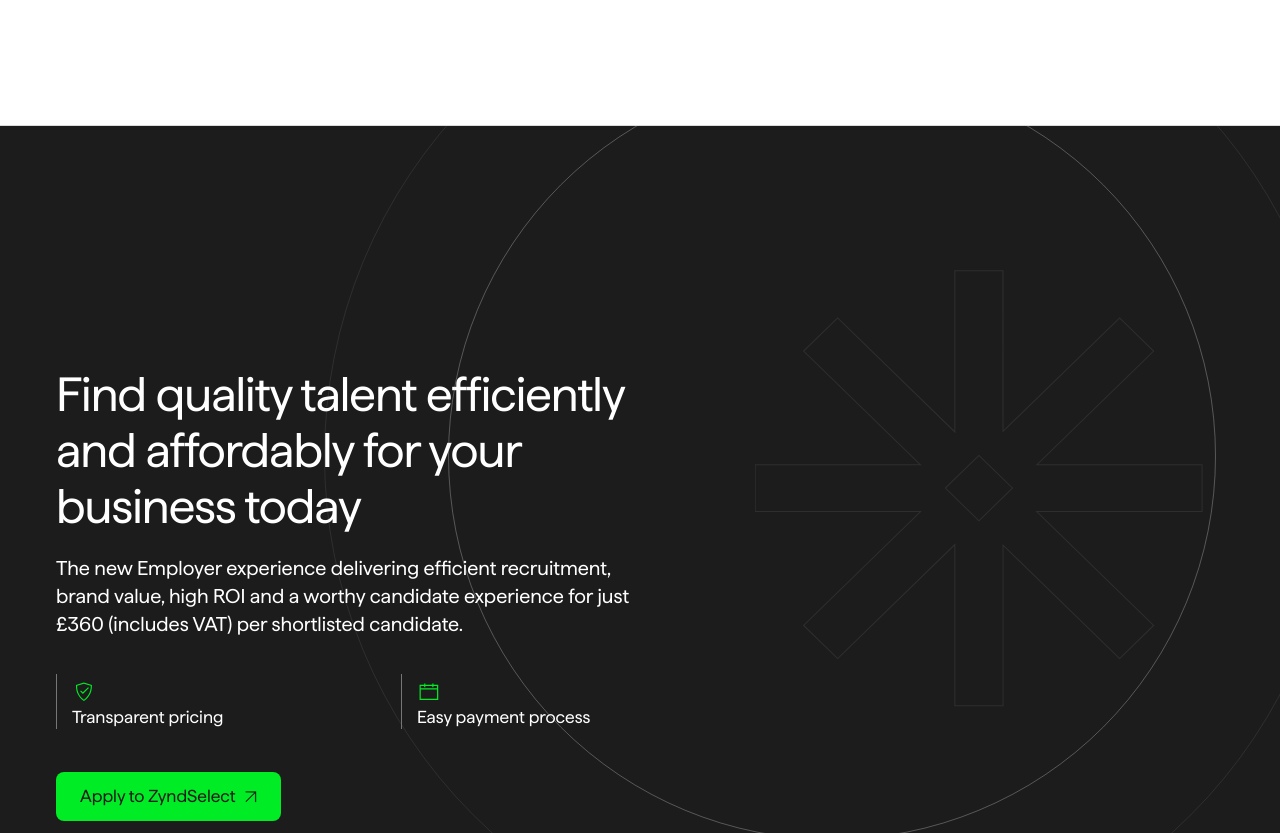
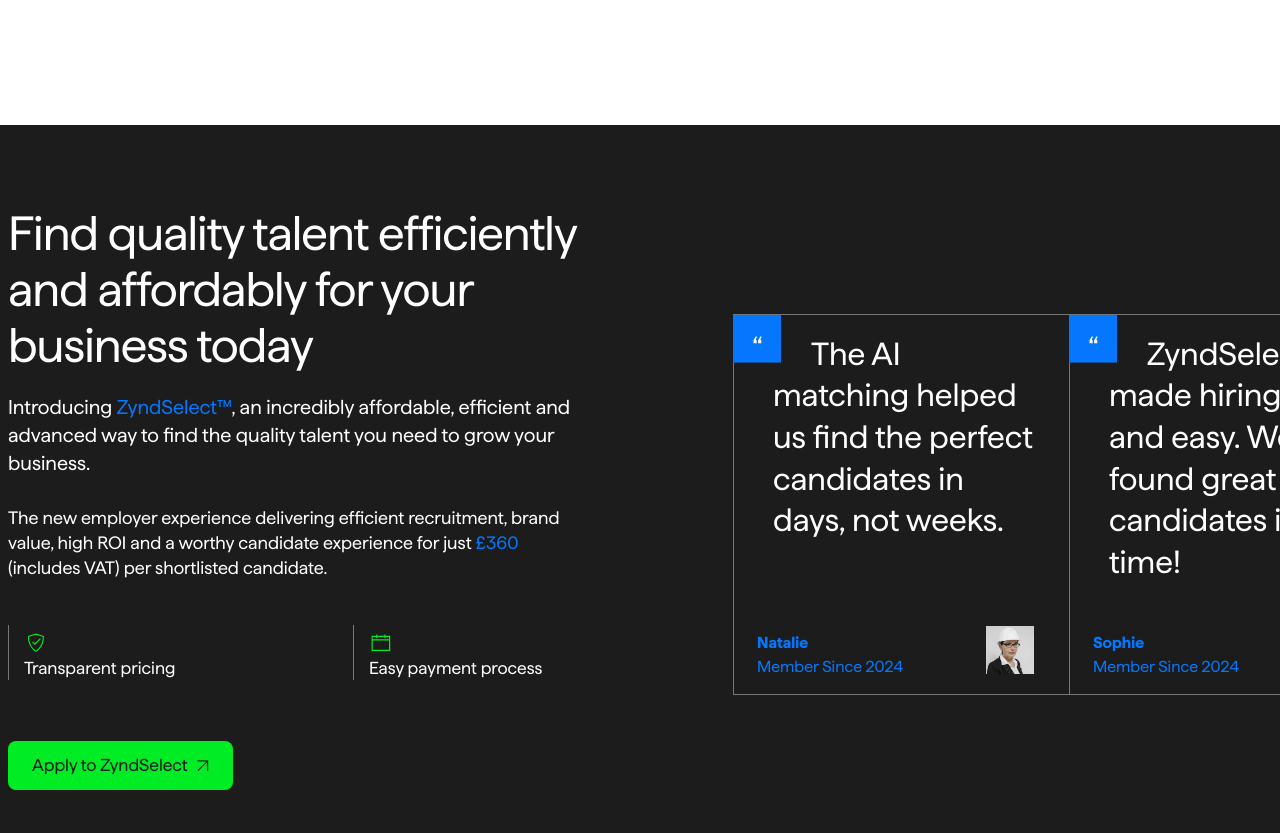
Before and after one commit to ladinos/ZYND, a plain HTML site: page index.html in a window 1280 px wide. Shown: the part 4867-5700 px from the top of the page. Drawn offline with nearby package versions, Linux system fonts and the light colour scheme.

Commit message:
Update index.html

```diff
--- a/index.html
+++ b/index.html
@@ -2257,40 +2257,14 @@
         overflow: hidden;
       }
 
-      .new-section::before {
-        content: '';
-        position: absolute;
-        opacity: 0.3;
-        z-index: 0;
-        width: 127vh;
-        height: 127vh;
-        border: 1px solid rgba(224, 224, 224, 0.3);
-        border-radius: 50%;
-        top: 35%;
-        left: 65%;
-        transform: translate(-50%, -50%);
-        pointer-events: none;
-      }
-
-      .new-section::after {
-        content: '';
-        position: absolute;
-        width: 96vh;
-        height: 96vh;
-        border: 1px solid rgba(224, 224, 224, 0.3);
-        border-radius: 50%;
-        top: 35%;
-        left: 65%;
-        transform: translate(-50%, -50%);
-        pointer-events: none;
-      }
+
 
       .circle-star {
         position: absolute;
         width: 450px;
         height: 501px;
-        top: 25%;
-        left: 132%;
+        top: 16%;
+        left: 126%;
         transform: translate(-50%, -50%);
         pointer-events: none;
         z-index: 1;
@@ -2304,24 +2278,22 @@
 
       .new-section .section-content {
         max-width: 1425px;
-        height: 945px;
+        height: 783px;
         margin: 0 auto;
         position: relative;
-        border-top: 1px solid #dadada;
-        border-bottom: 1px solid #dadada;
       }
 
       .new-section .inner-content {
         position: relative;
         max-width: 1345px;
         height: 100%;
-        margin: 0 24px;
+        margin: 0 0 0 0;
       }
 
       .new-section .text-container {
         position: absolute;
-        top: 240px;
-        left: 32px;
+        top: 200px;
+        left: 8px;
         width: 700px;
         height: 400px;
         display: flex;
@@ -2521,6 +2493,30 @@
         overflow: visible;
       }
 
+      /* Responsive testimonial cards */
+      @media (max-width: 1200px) {
+        .testimonial-card {
+          height: 440px !important;
+        }
+        .testimonial-card[style*="right: -480px"] {
+          right: -350px !important;
+        }
+        .testimonial-card[style*="right: -816px"] {
+          right: -686px !important;
+        }
+      }
+      @media (max-width: 900px) {
+        .testimonial-card {
+          height: 520px !important;
+        }
+        .testimonial-card[style*="right: -350px"] {
+          right: -180px !important;
+        }
+        .testimonial-card[style*="right: -686px"] {
+          right: -516px !important;
+        }
+      }
+
       @media (max-width: 768px) {
         .new-section .text-container {
           width: 100%;
@@ -2539,15 +2535,13 @@
     <div class="section-content">
       <div class="inner-content">
         <div class="text-container">
-          <div class="circle-star">
-            <svg width="450" height="501" viewBox="0 0 35 39" fill="none" xmlns="http://www.w3.org/2000/svg">
-              <path d="M20.0231 21.2304L19.9436 21.3074L17.4171 23.7662L14.802 21.2208L17.3796 18.7128L17.4076 18.6851L17.4171 18.6758L19.9436 21.1346L20.0326 21.2208L20.0231 21.2304ZM31.019 10.5512L28.368 7.97083L19.2921 16.8034V4.30292H15.5422V16.848L6.42042 7.97083L3.76894 10.5512L12.8574 19.3965H0V23.0455H12.8776L3.76894 31.91L6.42042 34.4908L15.5422 25.6136V38.1587H19.2921V25.6583L28.368 34.4908L31.019 31.91L21.9104 23.0455H34.788V19.3965H21.9309L31.019 10.5512Z" fill="none" stroke="rgba(224, 224, 224, 0.3)" stroke-width="0.08" stroke-opacity="1"/>
-            </svg>
-          </div>
-          <div class="heading-container">
-            <div class="text-line">Find quality talent efficiently and affordably for your business today</div>
-            <div class="subtitle-text">The new Employer experience delivering efficient recruitment, brand value, high ROI and a worthy candidate experience for just £360 (includes VAT) per shortlisted candidate.</div>
-            <div class="features-container" style="align-self: stretch; height: 104px; margin-top: 16px; margin-bottom: 16px; justify-content: flex-start; align-items: flex-start; gap: 108.84px; display: flex">
+
+          <div class="content-wrapper" style="position: relative; transform: translateY(-120px);">
+            <div class="heading-container">
+              <div class="text-line">Find quality talent efficiently and affordably for your business today</div>
+              <div class="subtitle-text" style="margin-bottom: 8px; font-size: 20px;">Introducing <span style="color: #0577FF;">ZyndSelect™</span>, an incredibly affordable, efficient and advanced way to find the quality talent you need to grow your business.</div>
+              <div class="subtitle-text" style="font-size: 18px;">The new employer experience delivering efficient recruitment, brand value, high ROI and a worthy candidate experience for just <span style="color: #0577FF;">£360</span> (includes VAT) per shortlisted candidate.</div>
+              <div class="features-container" style="align-self: stretch; height: 200px; margin-top: 24px; margin-bottom: 0; justify-content: flex-start; align-items: flex-start; gap: 108.84px; display: flex; position: relative">
               <div class="feature-item" style="width: 240px; height: 55px; position: relative">
                 <div class="feature-icon" style="left: 16px; top: 6px; position: absolute">
                   <svg width="24" height="24" viewBox="0 0 24 24" fill="none" xmlns="http://www.w3.org/2000/svg">
@@ -2575,9 +2569,57 @@
                   </div>
                 </div>
               </div>
+              <div data-layer="Div [framer-mdqWQ]" class="testimonial-card" style="width: 337px; height: 381.54px; position: absolute; background: #1C1C1C; overflow: hidden; right: -480px; top: -310.77px">
+                <div data-layer="Div" class="testimonial-border" style="width: 337px; height: 381.52px; left: 0px; top: 0px; position: absolute; border: 1px #767676 solid"></div>
+                <span class="quote-icon" style="position: absolute; left: 0; top: 0; z-index: 10; width: 48px; height: 48px;">
+                  <svg width="48" height="49" viewBox="0 0 48 49" fill="none" xmlns="http://www.w3.org/2000/svg">
+                    <g clip-path="url(#clip0_5_1336)">
+                      <path d="M48 0.640625H0V48.6406H48V0.640625Z" fill="#0577FF"/>
+                      <path d="M24.0493 22.377L22.6413 25.961H23.6013V29.257H20.5293V26.217L22.7053 22.377H24.0493ZM28.6893 22.377L27.2813 25.961H28.2413V29.257H25.1693V26.217L27.3453 22.377H28.6893Z" fill="white"/>
+                    </g>
+                    <defs>
+                      <clipPath id="clip0_5_1336">
+                        <rect width="48" height="48" fill="white" transform="translate(0 0.640625)"/>
+                      </clipPath>
+                    </defs>
+                  </svg>
+                </span>
+                <div class="testimonial-quote" style="width: 320px; margin-top: 8px; margin-left: 16px;">
+                  <span class="testimonial-text" style="display: block; margin-left: 24px; margin-right: 32px; text-indent: 38px; margin-top: 0px; line-height: 41.6px; font-family: 'Haffer-Regular', Helvetica, sans-serif; color: white; font-size: 32px;">The AI matching helped us find the perfect candidates in days, not weeks.</span>
+                </div>
+                <div class="author-info" style="position: absolute; left: 24px; bottom: 16px;">
+                  <div class="author-name" style="color: #0577FF; font-family: 'Haffer-Bold', Helvetica, sans-serif; font-size: 16px; line-height: 24px;">Natalie</div>
+                  <div class="author-membership" style="color: #0577FF; font-family: 'Haffer-Regular', Helvetica, sans-serif; font-size: 16px; line-height: 24px;">Member Since 2024</div>
+                </div>
+                <img class="author-image" src="images/TEST-AUTHOR-5.jpg" alt="Natalie's profile" style="position: absolute; right: 36px; bottom: 21px; width: 48px; height: 48px; object-fit: cover;" />
+              </div>
+              <div data-layer="Div [framer-mdqWQ]" class="testimonial-card" style="width: 337px; height: 381.54px; position: absolute; background: #1C1C1C; overflow: hidden; right: -816px; top: -310.77px">
+                <div data-layer="Div" class="testimonial-border" style="width: 337px; height: 381.52px; left: 0px; top: 0px; position: absolute; border: 1px #767676 solid"></div>
+                <span class="quote-icon" style="position: absolute; left: 0; top: 0; z-index: 10; width: 48px; height: 48px;">
+                  <svg width="48" height="49" viewBox="0 0 48 49" fill="none" xmlns="http://www.w3.org/2000/svg">
+                    <g clip-path="url(#clip0_5_1336)">
+                      <path d="M48 0.640625H0V48.6406H48V0.640625Z" fill="#0577FF"/>
+                      <path d="M24.0493 22.377L22.6413 25.961H23.6013V29.257H20.5293V26.217L22.7053 22.377H24.0493ZM28.6893 22.377L27.2813 25.961H28.2413V29.257H25.1693V26.217L27.3453 22.377H28.6893Z" fill="white"/>
+                    </g>
+                    <defs>
+                      <clipPath id="clip0_5_1336">
+                        <rect width="48" height="48" fill="white" transform="translate(0 0.640625)"/>
+                      </clipPath>
+                    </defs>
+                  </svg>
+                </span>
+                <div class="testimonial-quote" style="width: 320px; margin-top: 8px; margin-left: 16px;">
+                  <span class="testimonial-text" style="display: block; margin-left: 24px; margin-right: 32px; text-indent: 38px; margin-top: 0px; line-height: 41.6px; font-family: 'Haffer-Regular', Helvetica, sans-serif; color: white; font-size: 32px;">ZyndSelect made hiring fast and easy. We found great candidates in no time!</span>
+                </div>
+                <div class="author-info" style="position: absolute; left: 24px; bottom: 16px;">
+                  <div class="author-name" style="color: #0577FF; font-family: 'Haffer-Bold', Helvetica, sans-serif; font-size: 16px; line-height: 24px;">Sophie</div>
+                  <div class="author-membership" style="color: #0577FF; font-family: 'Haffer-Regular', Helvetica, sans-serif; font-size: 16px; line-height: 24px;">Member Since 2024</div>
+                </div>
+                <img class="author-image" src="images/TEST-AUTHOR-6.jpg" alt="Sophie's profile" style="position: absolute; right: 36px; bottom: 21px; width: 48px; height: 48px; object-fit: cover;" />
+              </div>
             </div>
           </div>
-          <a href="#apply" class="new-section-apply-button">
+          <a href="#apply" class="new-section-apply-button" style="margin-top: 280px;">
             <span class="new-section-apply-text">Apply to ZyndSelect</span>
             <span class="new-section-apply-icon">
               <span class="arrow arrow-old">
```
